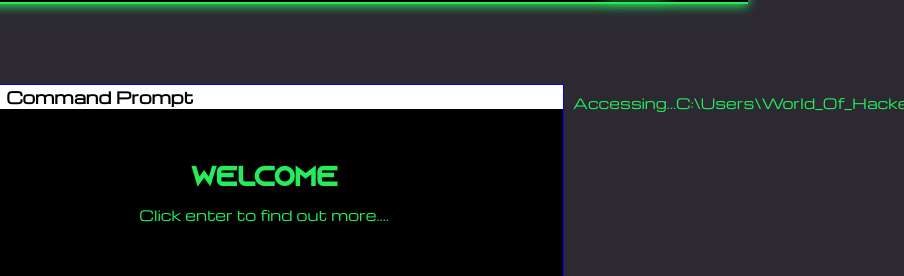
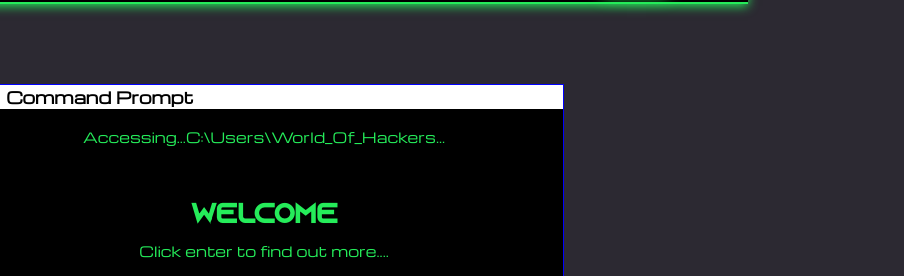
Before and after one commit to josh16/World-of-Hackers, a plain HTML site: page index.html in a window 1280 px wide. Shown: the part 76-352 px from the top of the page, 376-1280 px from the left. Drawn offline with nearby package versions, Linux system fonts and the light colour scheme.

Commit message:
Element positioning fix
- Fixed an element's css on Index page. The element was pushed far right off the page.

```diff
--- a/css/stylesheet.css
+++ b/css/stylesheet.css
@@ -204,11 +204,10 @@ html{
 }
 
 .cmp-prompt-text{
-	position: absolute;
-	color:#25EC5A;
+    display: block;
+    color:#25EC5A;
 	font-size: 14px;
-	margin-top: 10px;
-	margin-left: 10px;
+    padding-top: 20px;
 }
 
 .welcome-text{
```
